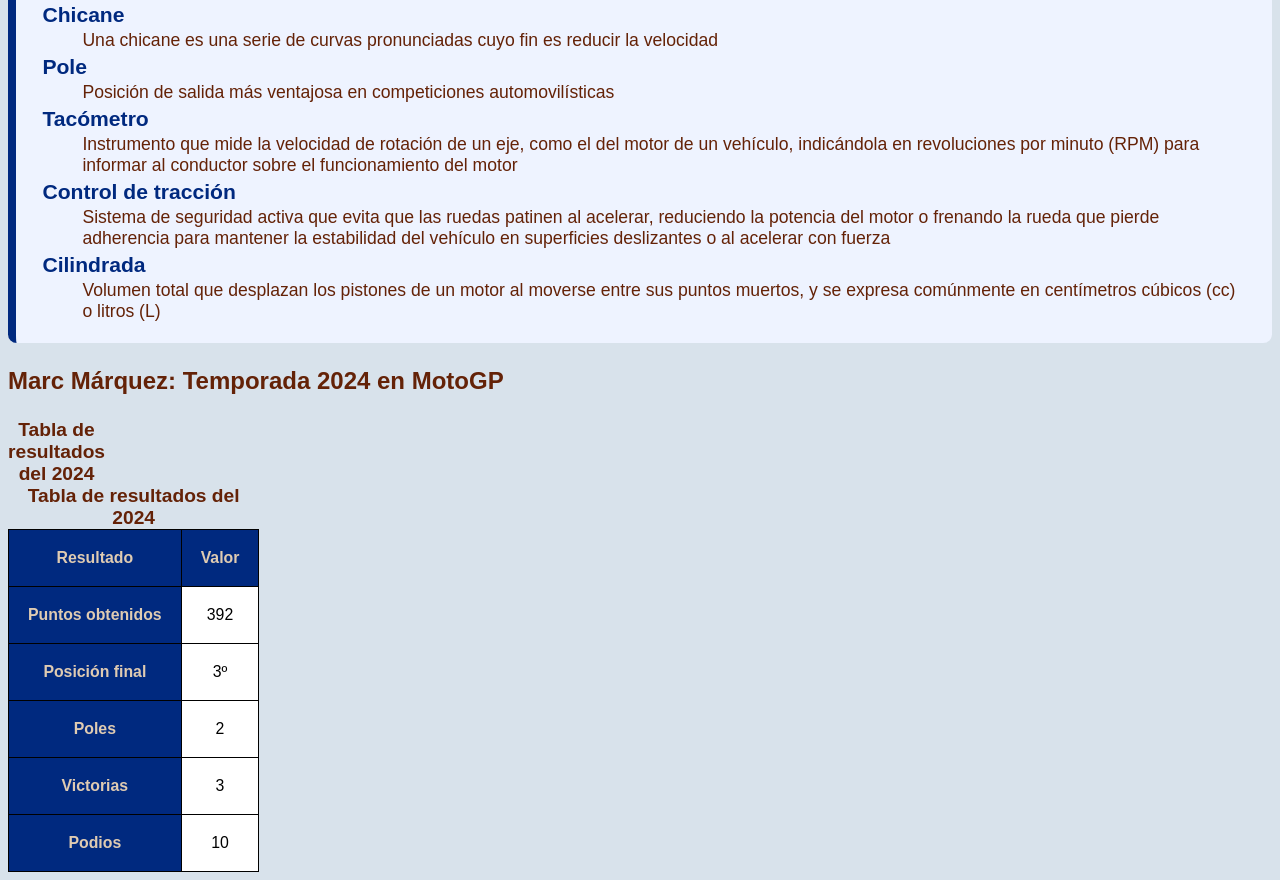
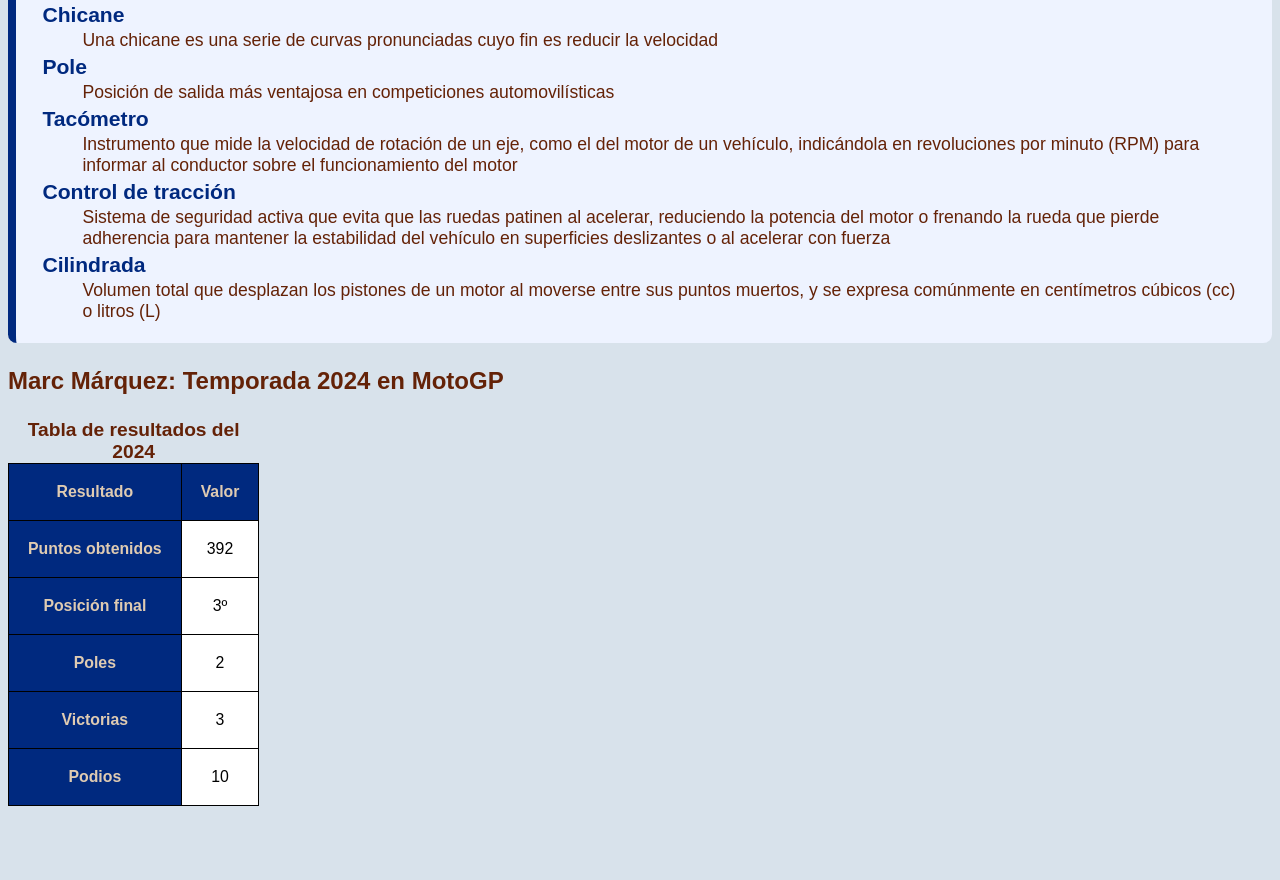
Before and after one commit to adrianaherreroglez/MotoGP-Desktop, a plain HTML site: page piloto.html in a window 1280 px wide. Shown: the part 2095-2975 px from the top of the page. After the commit the page ends 2909 px from the top, so only its background shows below. Drawn offline with Linux system fonts and the light colour scheme.

Commit message:
correcion semantica tabla

```diff
--- a/piloto.html
+++ b/piloto.html
@@ -148,9 +148,6 @@
             <table>
                 <caption>Tabla de resultados del 2024</caption>
 
-                <table>
-                    <caption>Tabla de resultados del 2024</caption>
-
                 <thead>
                     <tr>
                         <th id="resultado" scope="col">Resultado</th>
```
Lines whose indentation alone changed are shown as unchanged.
